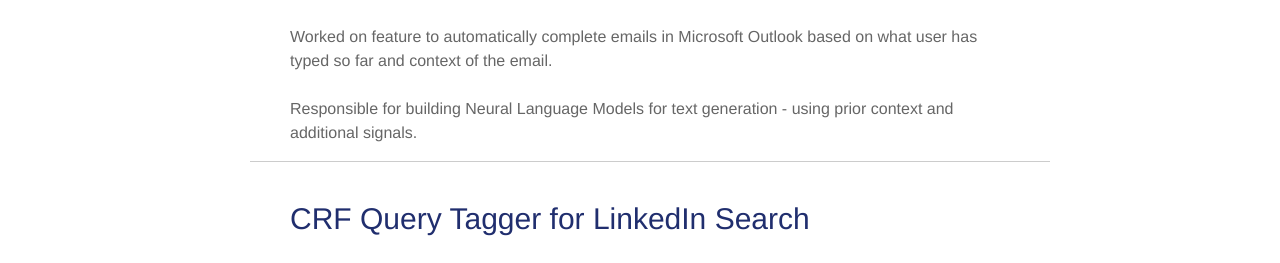
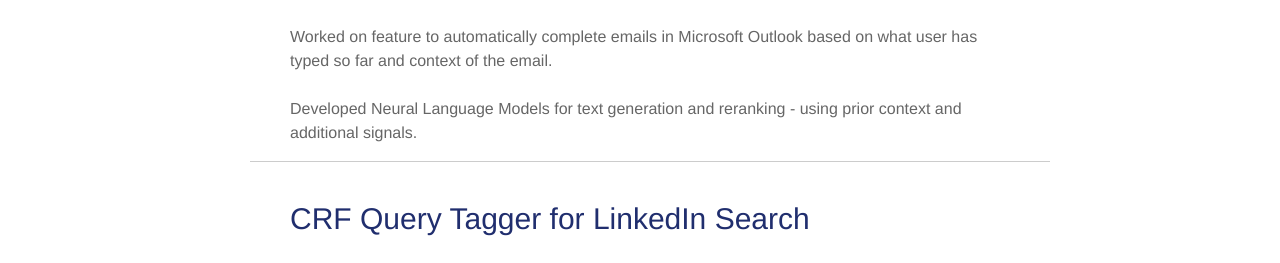
Before and after one commit to kartikperisetla/kartikperisetla.github.io, a Jekyll site: the page built from _pages/projects.md, in a window 1280 px wide and 900 px high. Shown: the part 450-713 px from the top of the window. Built offline with Jekyll 4.4.1, drawn with Linux system fonts in a browser that asks for light colours; nearby versions of some CDN libraries.

Commit message:
Update projects.md

```diff
--- a/_pages/projects.md
+++ b/_pages/projects.md
@@ -12,7 +12,7 @@
 	Joint work with <a href="https://www.microsoft.com/en-us/research/people/chrisq/"> Chris Quirk</a>, <a href="https://www.microsoft.com/en-us/research/people/pbailey/">Peter Bailey</a><br/><br/>
     Worked on feature to automatically complete emails in Microsoft Outlook based on what user has typed so far and context of the email.<br/><br/>
 
-    Responsible for building Neural Language Models for text generation - using prior context and additional signals.
+    Developed Neural Language Models for text generation and reranking - using prior context and additional signals.
 
 </p>
 
```
